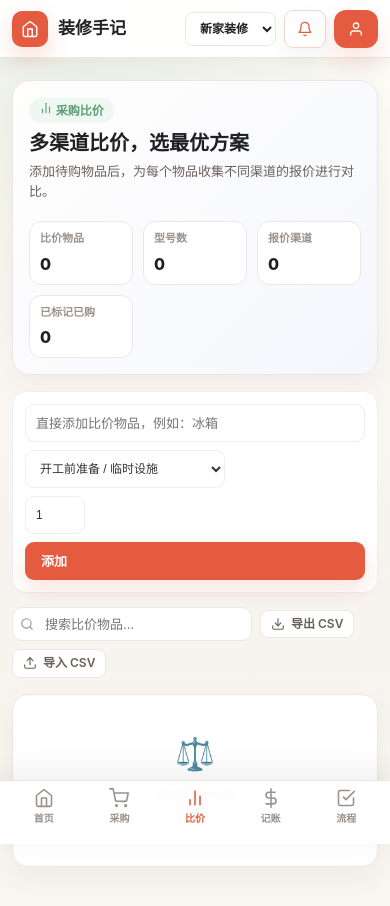
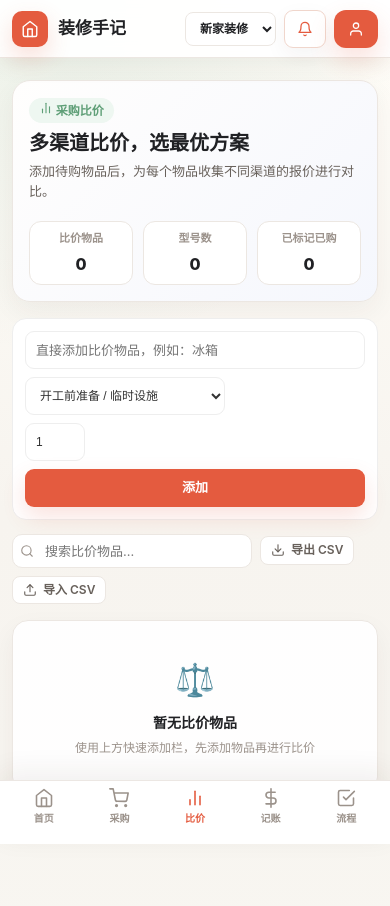
Before and after one commit to fenghuo1943/zhuangxiu, a React (Vite) app in the folder frontend/: page /compare in a window 390 px wide. Shown: the top 906 px of the page. Built offline with nearby package versions, Linux system fonts and the light colour scheme.

Commit message:
优化比价显示

```diff
--- a/frontend/src/pages/ComparePage.tsx
+++ b/frontend/src/pages/ComparePage.tsx
@@ -4,7 +4,7 @@ import {
   useStore, addCompareItem, removeCompareItem,
   addPriceModel, deletePriceModel, updatePriceModel,
   addChannelQuote, deleteChannelQuote, updateChannelQuote,
-  selectBestQuote, getModelDisplayPrice, getItemDisplayPrice, getTotalChannelCount,
+  selectBestQuote, getModelDisplayPrice, getItemDisplayPrice,
   toggleModelSync, isModelSynced,
 } from '../data/store';
 import { addCompareItemApi } from '../api/compare';
@@ -65,7 +65,6 @@ const ComparePage: React.FC = () => {
     : ci;
 
   const totalModels = ci.reduce((sum, c) => sum + c.models.length, 0);
-  const totalChannels = getTotalChannelCount();
   const syncedCount = state.syncedModelIds.length;
 
   const toggleItem = (id: string) => {
@@ -265,10 +264,6 @@ const ComparePage: React.FC = () => {
               <b className="flow-stat-value">{totalModels}</b>
             </div>
             <div className="flow-stat">
-              <span className="flow-stat-label">报价渠道</span>
-              <b className="flow-stat-value">{totalChannels}</b>
-            </div>
-            <div className="flow-stat">
               <span className="flow-stat-label">已标记已购</span>
               <b className="flow-stat-value" style={{ color: syncedCount > 0 ? 'var(--fresh-coral)' : undefined }}>{syncedCount}</b>
             </div>
@@ -302,7 +297,7 @@ const ComparePage: React.FC = () => {
             onChange={e => setQuickQty(e.target.value.replace(/\D/g, '') || '1')}
             style={{ width: 60, fontSize: 12 }}
           />
-          <button className="btn btn-primary" type="button" onClick={handleQuickAdd}>添加</button>
+          <button className="btn btn-primary" type="button" onClick={handleQuickAdd} style={{ justifyContent: 'center' }}>添加</button>
         </div>
 
         {/* Search & CSV */}
--- a/frontend/src/styles/components.css
+++ b/frontend/src/styles/components.css
@@ -3927,7 +3927,8 @@ input[type="checkbox"] { accent-color: var(--fresh-green); width: 18px; height:
 
 .compare-header-content h1 { margin: 8px 0 6px; font-size: 24px; color: var(--fresh-text); }
 .compare-header-content p { color: var(--fresh-muted); font-size: 13px; max-width: 500px; }
-.compare-header-stats { display: grid; gap: 10px; min-width: 180px; }
+.compare-header-stats { display: flex; gap: 10px; align-items: stretch; }
+.compare-header-stats .flow-stat { width: 100px; text-align: center; }
 
 .compare-add-cat {
   display: flex;
@@ -4386,7 +4387,7 @@ input[type="checkbox"] { accent-color: var(--fresh-green); width: 18px; height:
 
   .compare-header { padding: 16px; grid-template-columns: 1fr; }
   .compare-header-content h1 { font-size: 20px; }
-  .compare-header-stats { grid-template-columns: repeat(3, 1fr); }
+  .compare-header-stats .flow-stat { width: auto; flex: 1; }
 
   .compare-prod-hd { flex-direction: column; align-items: flex-start; }
   .compare-prod-actions { width: 100%; justify-content: flex-end; }
```
Also changed, not shown: 1 other file (tests, documents, lock files or other folders).
